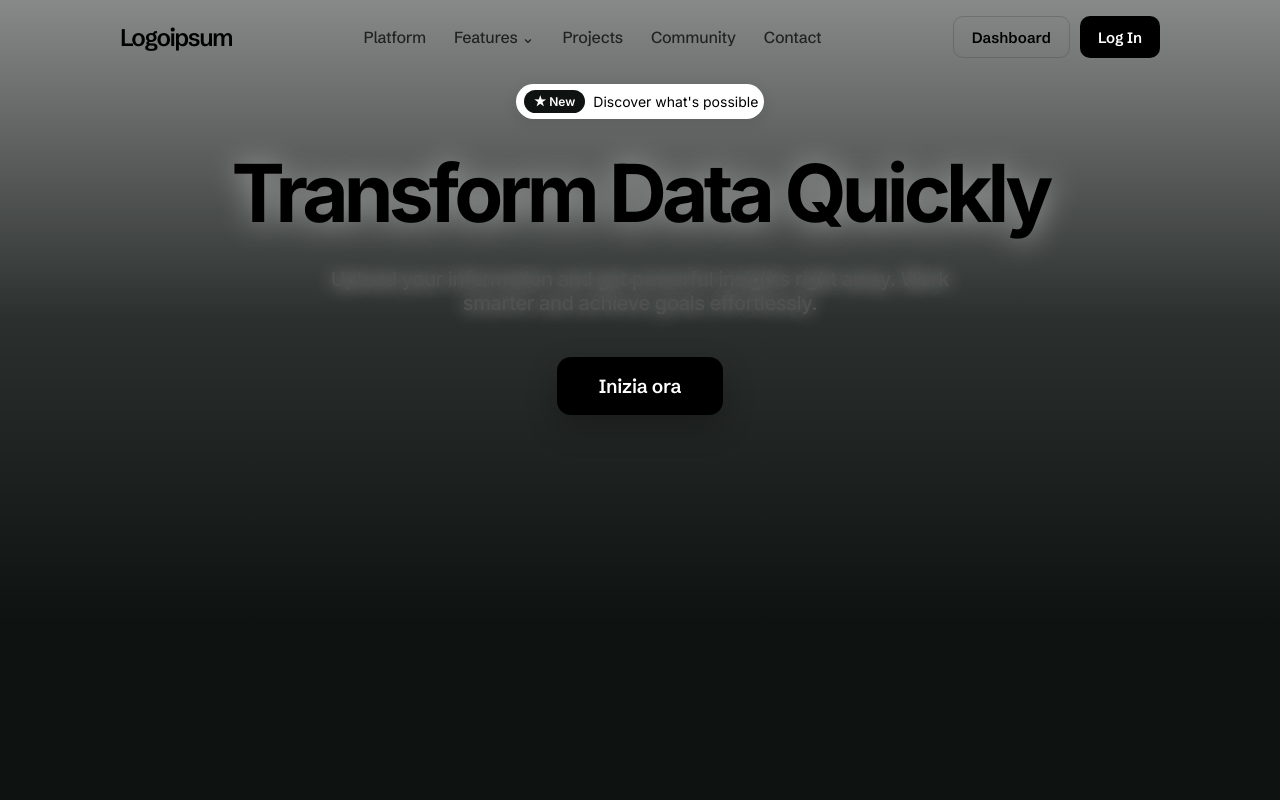
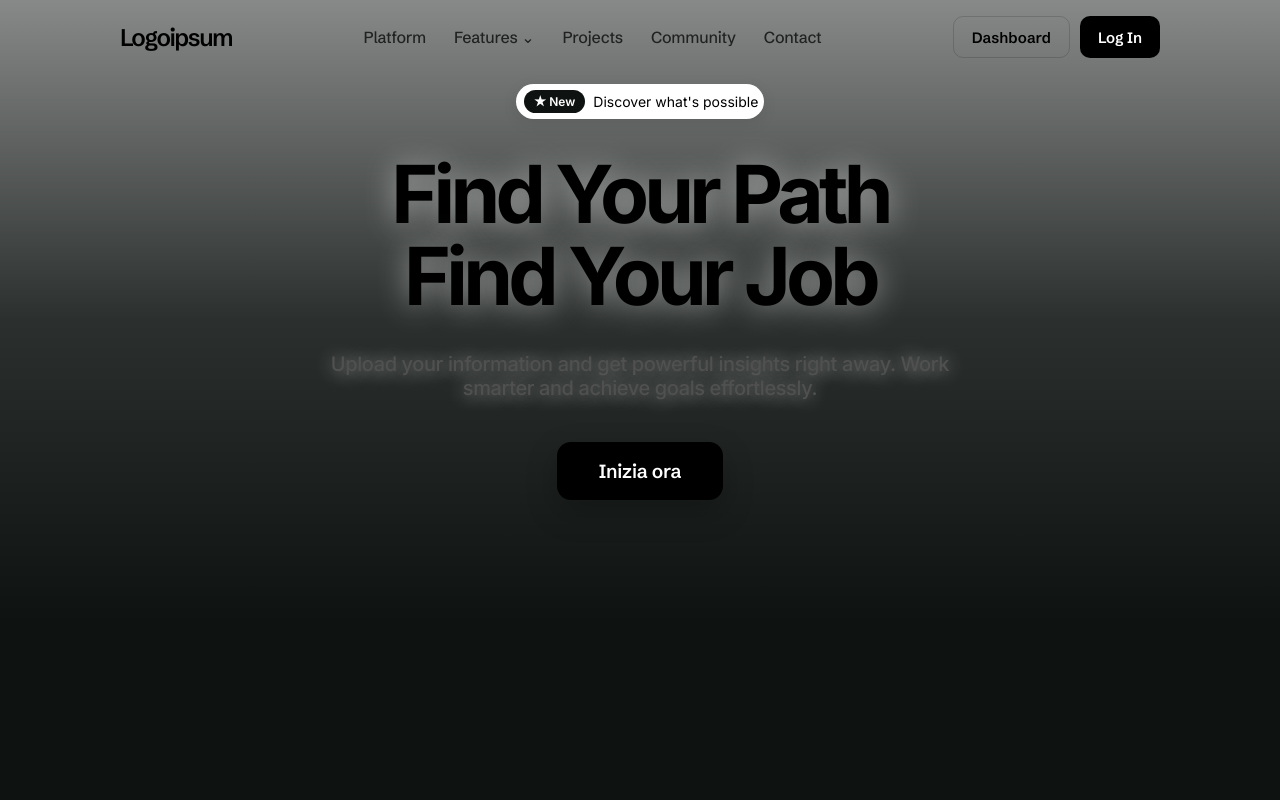
Before and after one commit to Nickasti/job-hunter-agent, a FastAPI app: template app/templates/onboarding.html in a window 1280 px wide. Run offline with FastAPI, Linux system fonts and the light colour scheme; the template is opened without the code that fills it, so the values that code supplies are empty; some libraries are stand-ins or nearby versions; some web fonts are replaced.

Commit message:
content(web): titolo hero 'Find Your Path / Find Your Job' (due righe)
Co-Authored-By: Claude Fable 5 <noreply@anthropic.com>

```diff
--- a/app/templates/onboarding.html
+++ b/app/templates/onboarding.html
@@ -50,7 +50,7 @@
     .badge .tag{display:inline-flex;align-items:center;gap:5px;background:var(--dark);color:#fff;
       border-radius:999px;padding:4px 10px;font-weight:600;font-size:12px;}
     .headline{font-family:'Fustat','Inter',sans-serif;font-weight:700;font-size:80px;
-      letter-spacing:-4.8px;line-height:1;margin:0;color:#000;text-shadow:0 2px 30px rgba(255,255,255,.5);}
+      letter-spacing:-4.8px;line-height:1.03;margin:0;color:#000;text-shadow:0 2px 30px rgba(255,255,255,.5);}
     .subtitle{font-family:'Fustat','Inter',sans-serif;font-weight:500;font-size:20px;
       letter-spacing:-0.4px;color:var(--gray);max-width:640px;margin:0;text-shadow:0 1px 18px rgba(255,255,255,.6);}
     .cta{display:inline-flex;align-items:center;justify-content:center;margin-top:8px;
@@ -117,7 +117,7 @@
           <span class="tag">★ New</span>
           <span>Discover what's possible</span>
         </div>
-        <h1 class="headline">Transform Data Quickly</h1>
+        <h1 class="headline">Find Your Path<br>Find Your Job</h1>
         <p class="subtitle">Upload your information and get powerful insights right away. Work smarter and achieve goals effortlessly.</p>
         <a class="cta" href="/onboarding/setup">Inizia ora</a>
       </div>
```
